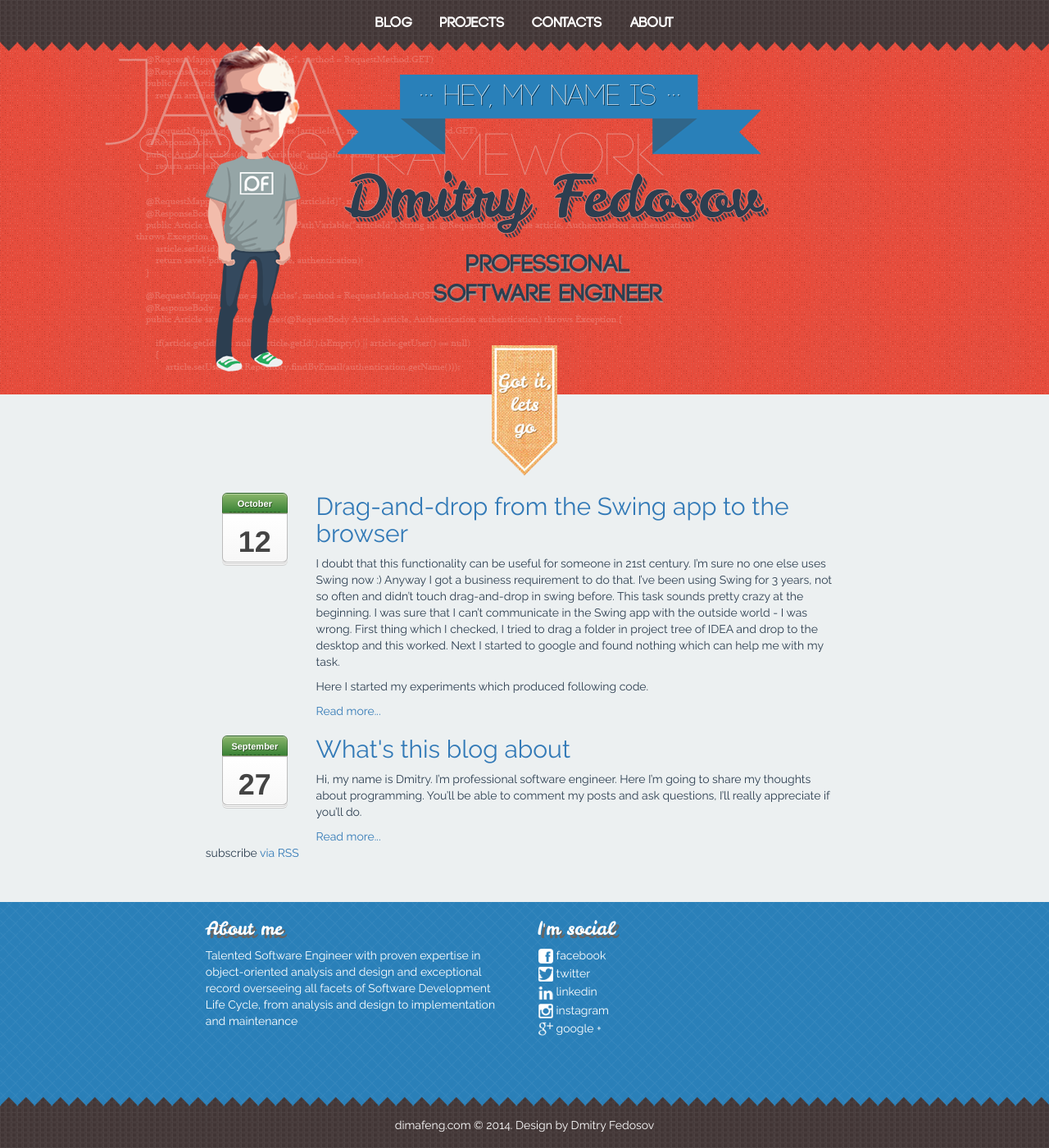
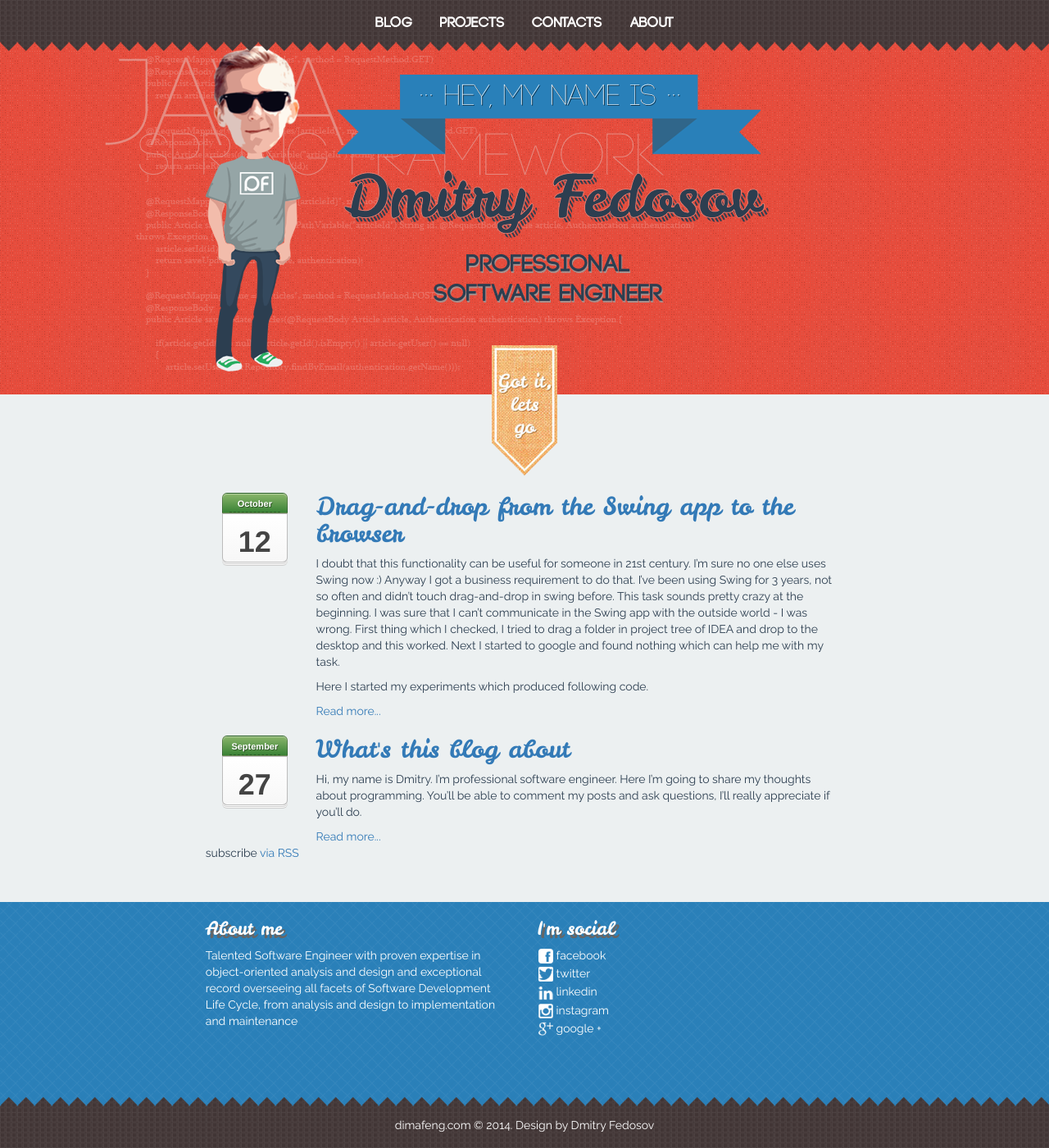
Before and after one commit to dimafeng/dimafeng.github.io, a Jekyll site: the page built from index.html, in a window 1280 px wide and 1400 px high, scrolled down 19 px. Shown: the whole window at 82% size. Built offline with Jekyll 4.4.1, drawn with Linux system fonts in a browser that asks for light colours; nearby versions of some CDN libraries.

Commit message:
fonts fixes

```diff
--- a/css/styles.css
+++ b/css/styles.css
@@ -103,9 +103,12 @@ footer .social-links img {
 }
 
 #content h1 {
-    font-family: 'Leckerli One', cursive;
     font-size: 40px;
     text-shadow: 3px 3px #B1B1B1;
+}
+
+#content h1, #content h2, #content h3, #content h4 {
+    font-family: 'Leckerli One', cursive;
 }
 
 .holder {
```
